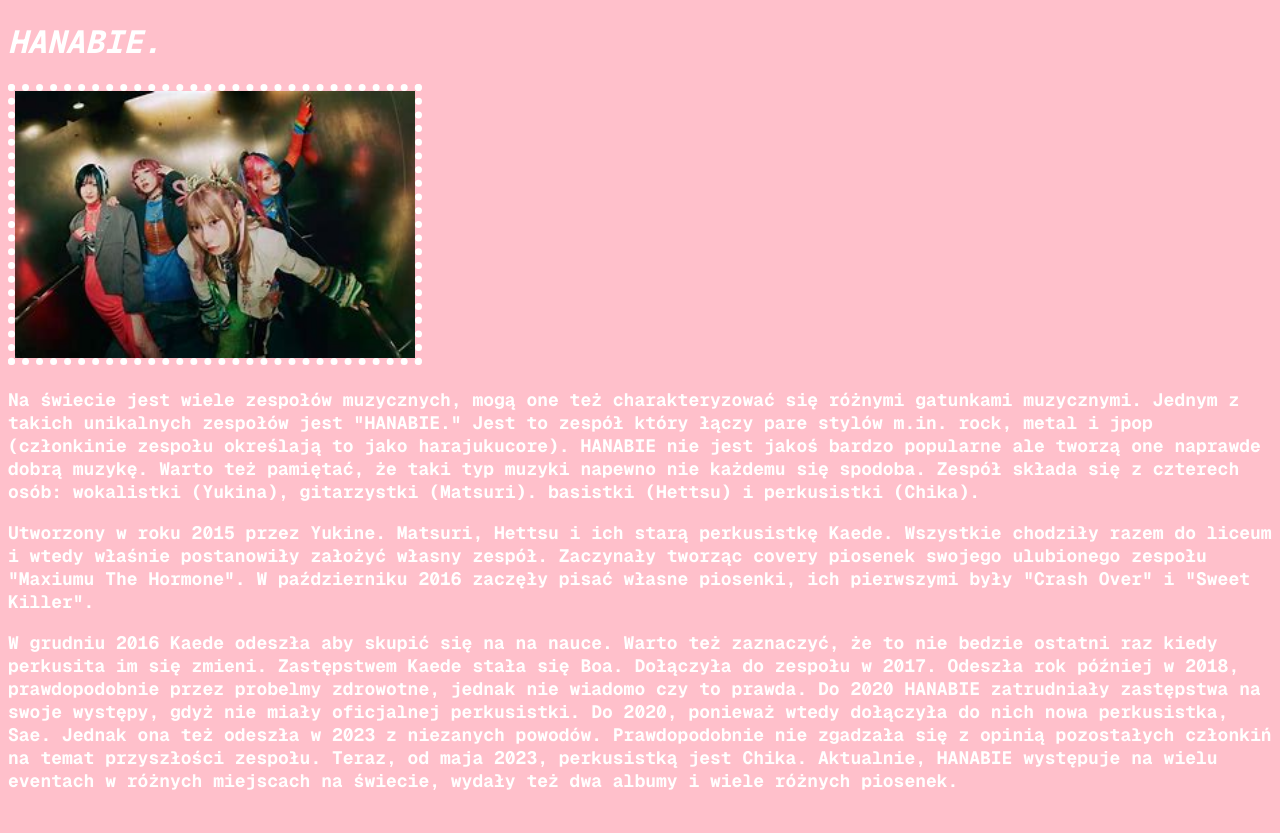
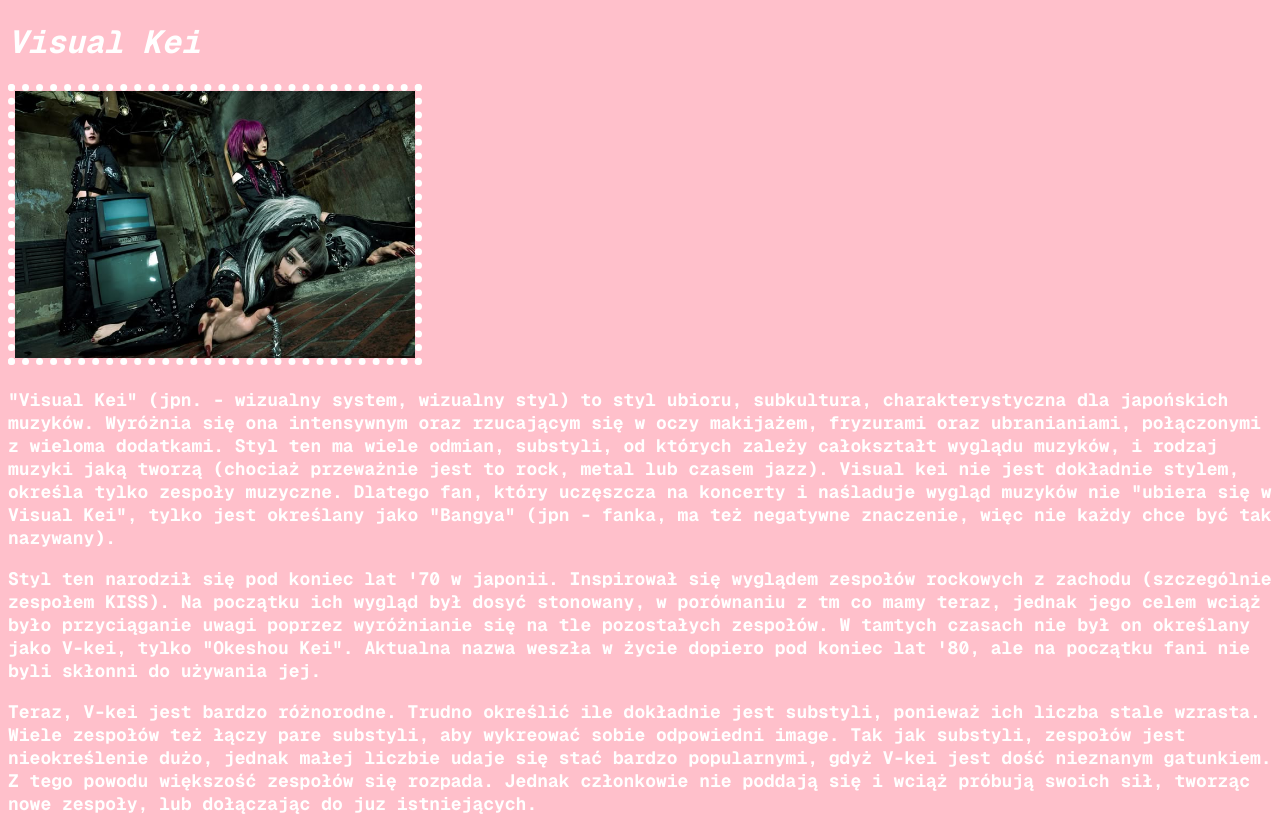
Before and after one commit to ala321500/ala321500.github.io, a plain HTML site: page index.html in a window 1280 px wide. Before the commit the page ends 810 px from the top, so only its background shows below. Drawn offline with nearby package versions, Linux system fonts and the light colour scheme.

Commit message:
Update index.html

```diff
--- a/index.html
+++ b/index.html
@@ -10,13 +10,13 @@
     <link rel="stylesheet" href="style.css">
 </head>
 <body>
- <h1><i>HANABIE.</i></h1>
-<img src="hana.jfif" alt="">
+ <h1><i>Visual Kei</i></h1>
+<img src="🖤リリカ🖤.jpg" alt="">
 </body>
 </html>
 
-<p>Na świecie jest wiele zespołów muzycznych, mogą one też charakteryzować się różnymi gatunkami muzycznymi. Jednym z takich unikalnych zespołów jest "HANABIE." Jest to zespół który łączy pare stylów m.in. rock, metal i jpop (członkinie zespołu określają to jako harajukucore). HANABIE nie jest jakoś bardzo popularne ale tworzą one naprawde dobrą muzykę. Warto też pamiętać, że taki typ muzyki napewno nie każdemu się spodoba. Zespół składa się z czterech osób: wokalistki (Yukina), gitarzystki (Matsuri). basistki (Hettsu) i perkusistki (Chika).</p>
+<p>"Visual Kei" (jpn. - wizualny system, wizualny styl) to styl ubioru, subkultura, charakterystyczna dla japońskich muzyków. Wyróżnia się ona intensywnym oraz rzucającym się w oczy makijażem, fryzurami oraz ubranianiami, połączonymi z wieloma dodatkami. Styl ten ma wiele odmian, substyli, od których zależy całokształt wyglądu muzyków, i rodzaj muzyki jaką tworzą (chociaż przeważnie jest to rock, metal lub czasem jazz). Visual kei nie jest dokładnie stylem, określa tylko zespoły muzyczne. Dlatego fan, który uczęszcza na koncerty i naśladuje wygląd muzyków nie "ubiera się w Visual Kei", tylko jest określany jako "Bangya" (jpn - fanka, ma też negatywne znaczenie, więc nie każdy chce być tak nazywany).</p>
 
-<p>Utworzony w roku 2015 przez Yukine. Matsuri, Hettsu i ich starą perkusistkę Kaede. Wszystkie chodziły razem do liceum i wtedy właśnie postanowiły założyć własny zespół. Zaczynały tworząc covery piosenek swojego ulubionego zespołu "Maxiumu The Hormone". W październiku 2016 zaczęły pisać własne piosenki, ich pierwszymi były "Crash Over" i "Sweet Killer".</p>
+<p>Styl ten narodził się pod koniec lat '70 w japonii. Inspirował się wyglądem zespołów rockowych z zachodu (szczególnie zespołem KISS). Na początku ich wygląd był dosyć stonowany, w porównaniu z tm co mamy teraz, jednak jego celem wciąż było przyciąganie uwagi poprzez wyróżnianie się na tle pozostałych zespołów. W tamtych czasach nie był on określany jako V-kei, tylko "Okeshou Kei". Aktualna nazwa weszła w życie dopiero pod koniec lat '80, ale na początku fani nie byli skłonni do używania jej.</p>
 
-<p>W grudniu 2016 Kaede odeszła aby skupić się na na nauce. Warto też zaznaczyć, że to nie bedzie ostatni raz kiedy perkusita im się zmieni. Zastępstwem Kaede stała się Boa. Dołączyła do zespołu w 2017. Odeszła rok później w 2018, prawdopodobnie przez probelmy zdrowotne, jednak nie wiadomo czy to prawda. Do 2020 HANABIE zatrudniały zastępstwa na swoje występy, gdyż nie miały oficjalnej perkusistki. Do 2020, ponieważ wtedy dołączyła do nich nowa perkusistka, Sae. Jednak ona też odeszła w 2023 z niezanych powodów. Prawdopodobnie nie zgadzała się z opinią pozostałych członkiń na temat przyszłości zespołu. Teraz, od maja 2023, perkusistką jest Chika. Aktualnie, HANABIE występuje na wielu eventach w różnych miejscach na świecie, wydały też dwa albumy i wiele różnych piosenek.</p>
+<p>Teraz, V-kei jest bardzo różnorodne. Trudno określić ile dokładnie jest substyli, ponieważ ich liczba stale wzrasta. Wiele zespołów też łączy pare substyli, aby wykreować sobie odpowiedni image. Tak jak substyli, zespołów jest nieokreślenie dużo, jednak małej liczbie udaje się stać bardzo popularnymi, gdyż V-kei jest dość nieznanym gatunkiem. Z tego powodu większość zespołów się rozpada. Jednak członkowie nie poddają się i wciąż próbują swoich sił, tworząc nowe zespoły, lub dołączając do juz istniejących.</p>
```
